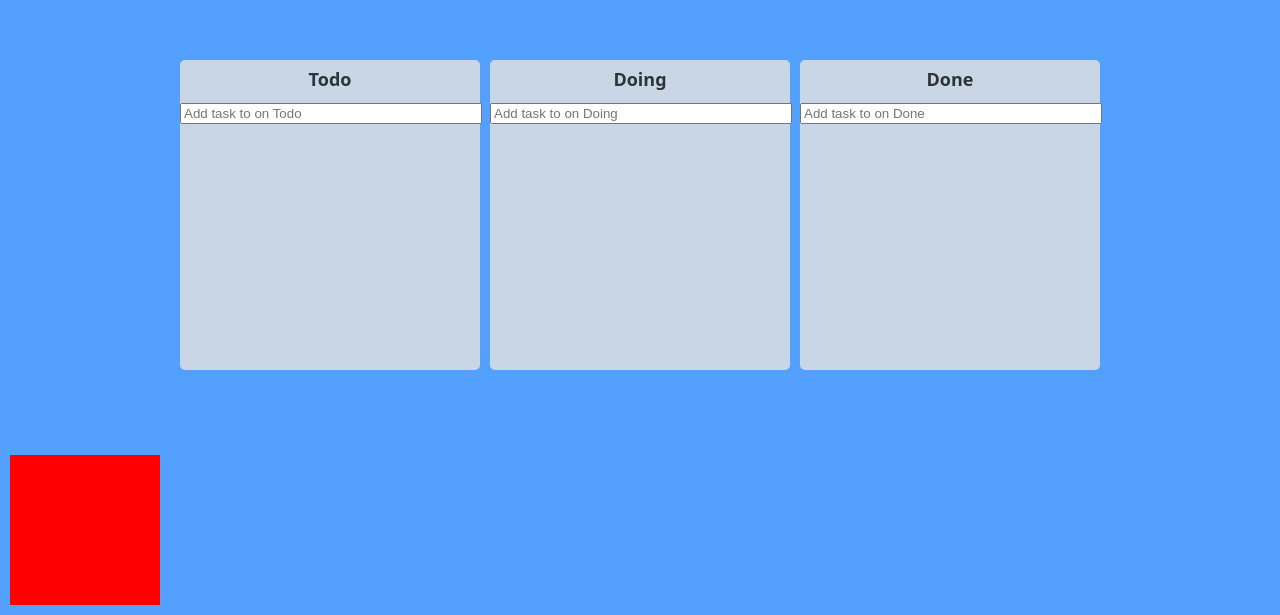
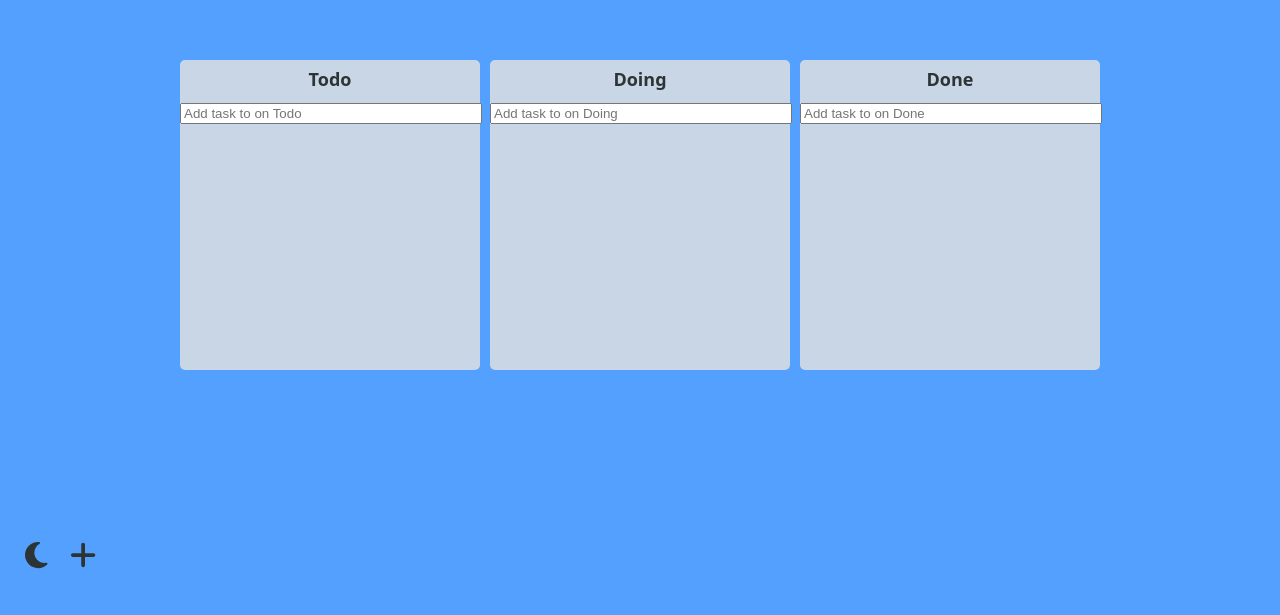
Before and after one commit to jh0152park/ReactJS_Trello, a React (Create React App) app in the folder trello/: page / in a window 1280 px wide. Shown: the part 185-800 px from the top of the page. Built offline with nearby package versions, Linux system fonts and the light colour scheme.

Commit message:
added thema and create buttons

```diff
--- a/trello/package.json
+++ b/trello/package.json
@@ -3,6 +3,11 @@
   "version": "0.1.0",
   "private": true,
   "dependencies": {
+    "@fortawesome/fontawesome-svg-core": "^6.4.0",
+    "@fortawesome/free-brands-svg-icons": "^6.4.0",
+    "@fortawesome/free-regular-svg-icons": "^6.4.0",
+    "@fortawesome/free-solid-svg-icons": "^6.4.0",
+    "@fortawesome/react-fontawesome": "^0.2.0",
     "@testing-library/jest-dom": "^5.16.5",
     "@testing-library/react": "^13.4.0",
     "@testing-library/user-event": "^13.5.0",
@@ -10,6 +15,7 @@
     "@types/node": "^16.18.38",
     "@types/react": "^18.2.14",
     "@types/react-dom": "^18.2.6",
+    "babel-plugin-macros": "^3.1.0",
     "react": "^18.2.0",
     "react-beautiful-dnd": "^13.1.1",
     "react-dom": "^18.2.0",
--- a/trello/src/App.tsx
+++ b/trello/src/App.tsx
@@ -4,6 +4,8 @@ import { useRecoilState } from "recoil";
 import { actionItemState } from "./atoms";
 
 import Board from "./components/Board";
+import Thema from "./components/Thema";
+import Create from "./components/Create";
 
 const GlobalStyle = createGlobalStyle`
   html, body, div, span, applet, object, iframe,
@@ -74,11 +76,11 @@ const Boards = styled.div`
 
 const Options = styled.div`
     display: flex;
-    justify-content: left;
+    justify-content: space-evenly;
     align-items: center;
-    width: 150px;
-    height: 150px;
-    background-color: red;
+    width: 100px;
+    height: 100px;
+    background-color: none;
     position: absolute;
     left: 10px;
     bottom: 10px;
@@ -134,7 +136,10 @@ function App() {
                         ))}
                     </Boards>
 
-                    <Options></Options>
+                    <Options>
+                        <Thema></Thema>
+                        <Create></Create>
+                    </Options>
                 </Container>
             </DragDropContext>
         </>
--- /dev/null
+++ b/trello/src/components/Create.tsx
@@ -0,0 +1,17 @@
+import { faPlus } from "@fortawesome/free-solid-svg-icons";
+import { FontAwesomeIcon } from "@fortawesome/react-fontawesome";
+import { Button } from "./Global";
+
+function Create() {
+    function onClick() {
+        console.log("clicked create button");
+    }
+
+    return (
+        <Button onClick={onClick}>
+            <FontAwesomeIcon icon={faPlus} />
+        </Button>
+    );
+}
+
+export default Create;
--- /dev/null
+++ b/trello/src/components/Global.ts
@@ -0,0 +1,15 @@
+import { styled } from "styled-components";
+
+export const Button = styled.div`
+    width: 40px;
+    height: 40px;
+    display: flex;
+    justify-content: center;
+    align-items: center;
+    background-color: none;
+    font-size: 30px;
+    &:hover {
+        cursor: pointer;
+        scale: 1.2;
+    }
+`;
--- /dev/null
+++ b/trello/src/components/Thema.tsx
@@ -0,0 +1,17 @@
+import { faMoon } from "@fortawesome/free-solid-svg-icons";
+import { FontAwesomeIcon } from "@fortawesome/react-fontawesome";
+import { Button } from "./Global";
+
+function Thema() {
+    function onClick() {
+        console.log("clicked thema button");
+    }
+
+    return (
+        <Button onClick={onClick}>
+            <FontAwesomeIcon icon={faMoon} />
+        </Button>
+    );
+}
+
+export default Thema;
```
Also changed, not shown: 1 other file (tests, documents, lock files or other folders).
